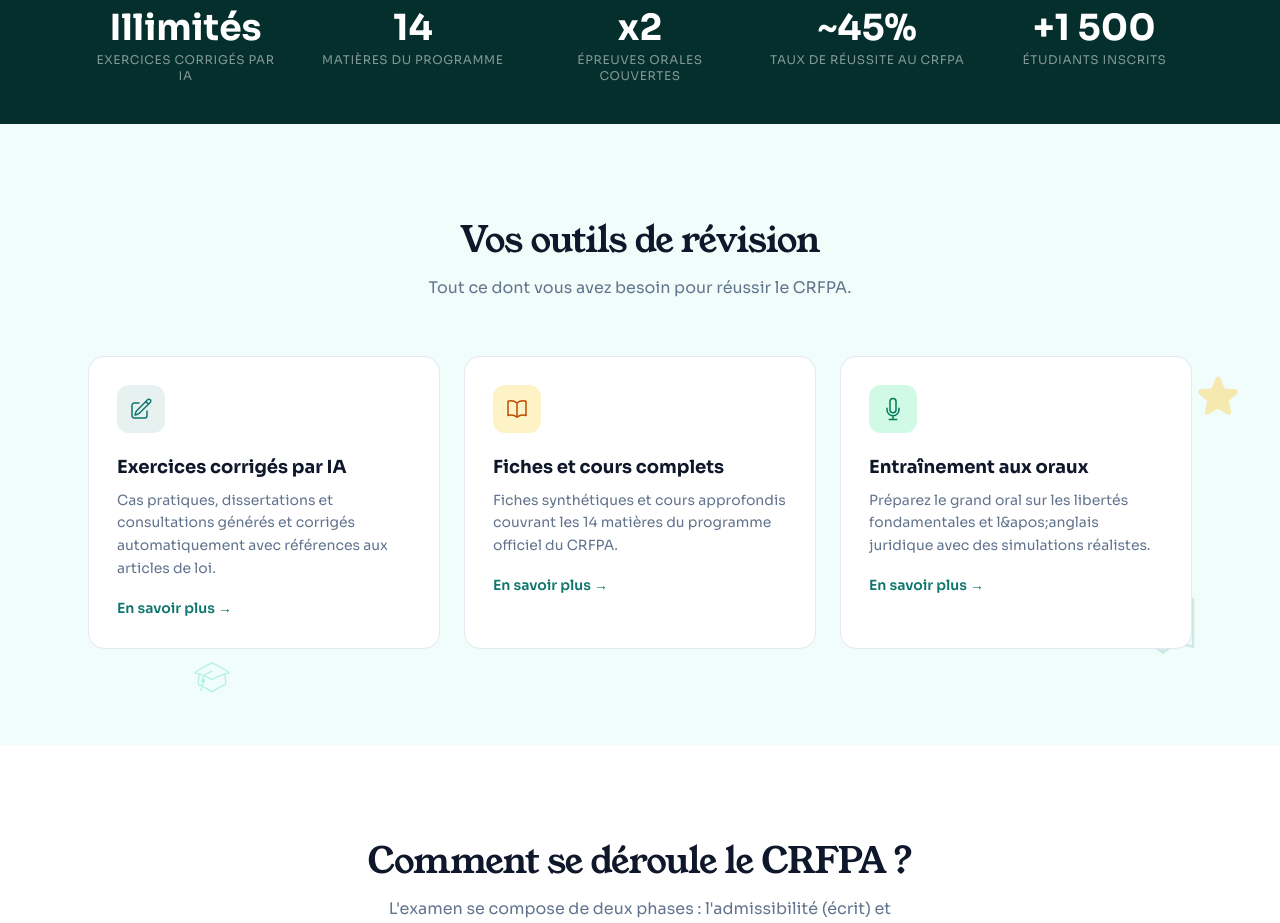
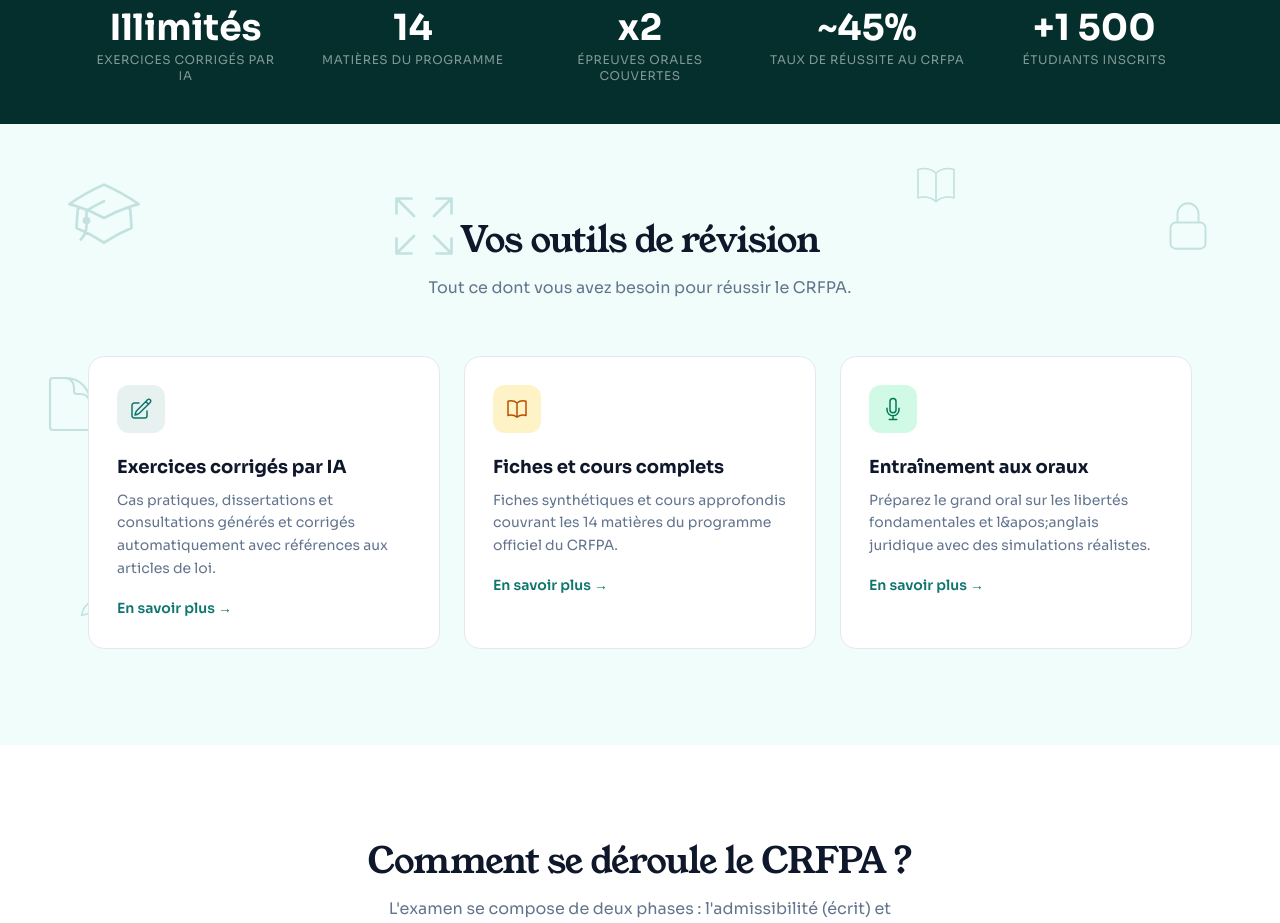
Before and after one commit to loicgautierbp-cpu/prepa-crfpa, a Next.js app: page / in a window 1280 px wide. Shown: the part 940-1863 px from the top of the page. Built offline with nearby package versions, Linux system fonts and the light colour scheme; no server answers.

Commit message:
FloatingIcons dynamiques sur section outils de revision

```diff
--- a/src/app/page.jsx
+++ b/src/app/page.jsx
@@ -92,19 +92,7 @@ export default function HomePage() {
 
       {/* ========== OUTILS DE REVISION ========== */}
       <section className="py-20 md:py-24 relative overflow-hidden">
-        {/* Decorative icons */}
-        <svg className="hidden md:block absolute top-16 left-[5%] w-16 h-16 text-[#0f766e]/18 animate-[float_7s_ease-in-out_infinite]" fill="none" viewBox="0 0 24 24" stroke="currentColor" strokeWidth="0.8">
-          <path strokeLinecap="round" strokeLinejoin="round" d="m16.862 4.487 1.687-1.688a1.875 1.875 0 1 1 2.652 2.652L10.582 16.07a4.5 4.5 0 0 1-1.897 1.13L6 18l.8-2.685a4.5 4.5 0 0 1 1.13-1.897l8.932-8.931Zm0 0L19.5 7.125M18 14v4.75A2.25 2.25 0 0 1 15.75 21H5.25A2.25 2.25 0 0 1 3 18.75V8.25A2.25 2.25 0 0 1 5.25 6H10" />
-        </svg>
-        <svg className="hidden md:block absolute bottom-20 right-[6%] w-20 h-20 text-[#0f766e]/15 animate-[float_7s_ease-in-out_infinite_4s]" fill="none" viewBox="0 0 24 24" stroke="currentColor" strokeWidth="0.7">
-          <path strokeLinecap="round" strokeLinejoin="round" d="M12 6.042A8.967 8.967 0 0 0 6 3.75c-1.052 0-2.062.18-3 .512v14.25A8.987 8.987 0 0 1 6 18c2.305 0 4.408.867 6 2.292m0-14.25a8.966 8.966 0 0 1 6-2.292c1.052 0 2.062.18 3 .512v14.25A8.987 8.987 0 0 0 18 18a8.967 8.967 0 0 0-6 2.292m0-14.25v14.25"/>
-        </svg>
-        <svg className="hidden lg:block absolute top-[40%] right-[3%] w-12 h-12 text-amber-400/30 animate-[float_11s_ease-in-out_infinite_1s]" fill="currentColor" viewBox="0 0 24 24">
-          <path fillRule="evenodd" d="M10.788 3.21c.448-1.077 1.976-1.077 2.424 0l2.082 5.006 5.404.434c1.164.093 1.636 1.545.749 2.305l-4.117 3.527 1.257 5.273c.271 1.136-.964 2.033-1.96 1.425L12 18.354 7.373 21.18c-.996.608-2.231-.29-1.96-1.425l1.257-5.273-4.117-3.527c-.887-.76-.415-2.212.749-2.305l5.404-.434 2.082-5.005Z" clipRule="evenodd"/>
-        </svg>
-        <svg className="hidden md:block absolute bottom-12 left-[15%] w-10 h-10 text-emerald-400/25 animate-[float_5s_ease-in-out_infinite_3s]" fill="none" viewBox="0 0 24 24" stroke="currentColor" strokeWidth="0.8">
-          <path strokeLinecap="round" strokeLinejoin="round" d="M4.26 10.147a60.438 60.438 0 0 0-.491 6.347A48.62 48.62 0 0 1 12 20.904a48.62 48.62 0 0 1 8.232-4.41 60.46 60.46 0 0 0-.491-6.347m-15.482 0a50.636 50.636 0 0 0-2.658-.813A59.906 59.906 0 0 1 12 3.493a59.903 59.903 0 0 1 10.399 5.84c-.896.248-1.783.52-2.658.814m-15.482 0A50.717 50.717 0 0 1 12 13.489a50.702 50.702 0 0 1 7.74-3.342M6.75 15a.75.75 0 1 0 0-1.5.75.75 0 0 0 0 1.5Zm0 0v-3.675A55.378 55.378 0 0 1 12 8.443m-7.007 11.55A5.981 5.981 0 0 0 6.75 15.75v-1.5" />
-        </svg>
+        <FloatingIcons />
         <div className="max-w-6xl mx-auto px-4 sm:px-6 relative z-10">
           <div className="text-center mb-14">
             <h2 style={{ fontFamily: 'var(--font-display)' }} className="text-3xl md:text-4xl tracking-tight text-slate-900 mb-4">
```
